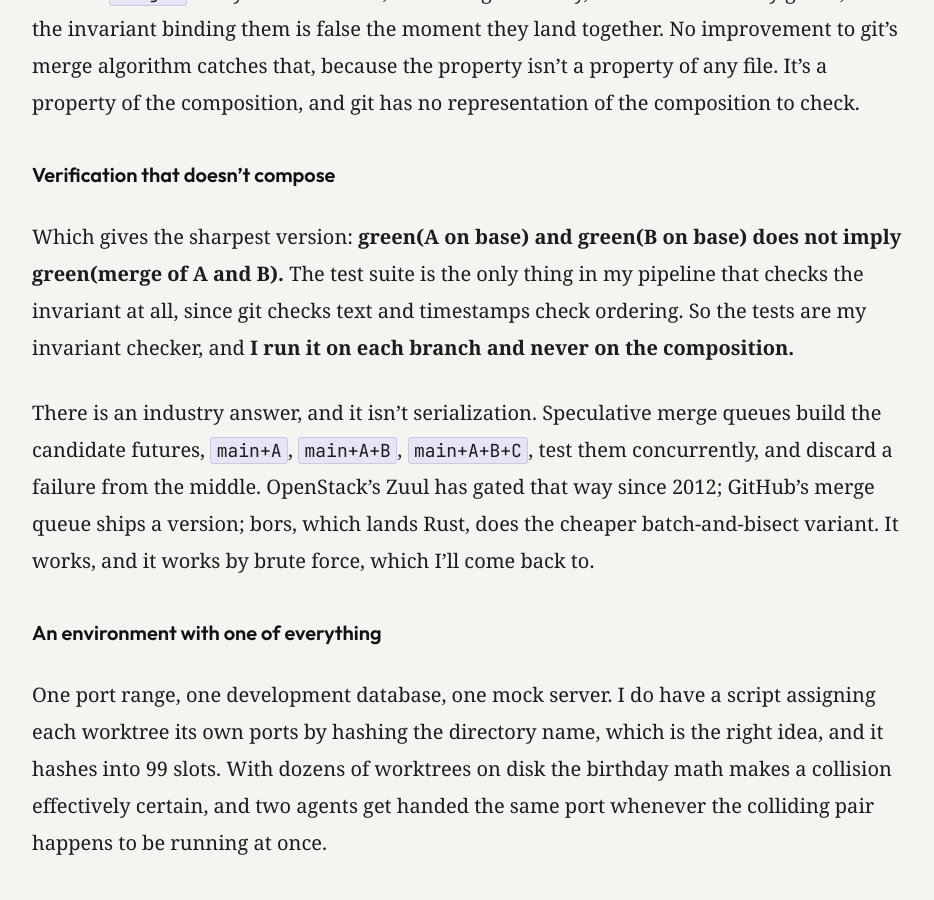
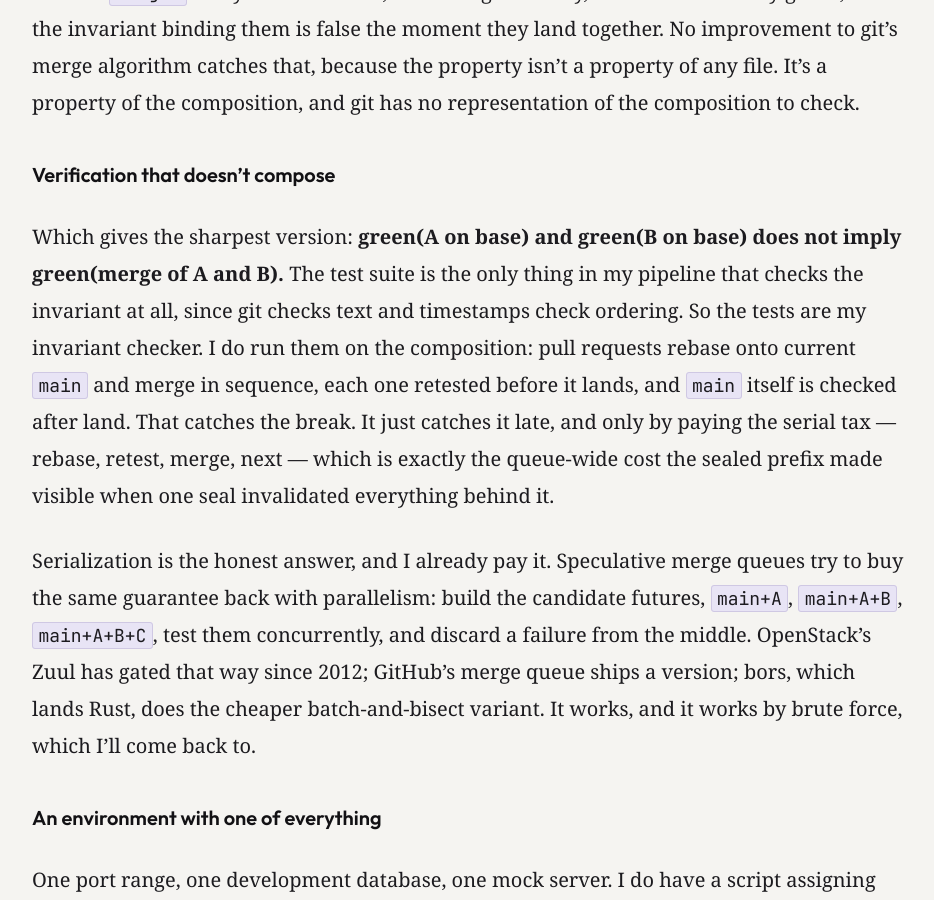
Before and after one commit to cmeiklejohn/cmeiklejohn.github.io, a Jekyll site: the page built from _posts/2026-07-26-one-writer.markdown, in a window 1280 px wide and 900 px high, scrolled down 6830 px. Shown: the whole window, without its empty margins (172-1106 px from the left). Built offline with Jekyll 4.4.1, drawn with Linux system fonts in a browser that asks for light colours; some web fonts are replaced; some of the changed text lies outside the part shown.

Commit message:
Correct composition-checking claim: detected late, not never
CI on main and sequential rebase-and-merge do catch invariant breaks; the cost is serial re-verification, which the sealed-prefix failure made painful. Align the nearby "nothing catches" and paired-complaint lines.

Co-authored-by: Christopher S. Meiklejohn <christopher.meiklejohn@gmail.com>

```diff
--- a/_posts/2026-07-26-one-writer.markdown
+++ b/_posts/2026-07-26-one-writer.markdown
@@ -91,9 +91,9 @@ Git detects conflicts over lines of text; my conflicts live in shared runtime st
 
 ### Verification that doesn't compose
 
-Which gives the sharpest version: **green(A on base) and green(B on base) does not imply green(merge of A and B).** The test suite is the only thing in my pipeline that checks the invariant at all, since git checks text and timestamps check ordering. So the tests are my invariant checker, and **I run it on each branch and never on the composition.**
+Which gives the sharpest version: **green(A on base) and green(B on base) does not imply green(merge of A and B).** The test suite is the only thing in my pipeline that checks the invariant at all, since git checks text and timestamps check ordering. So the tests are my invariant checker. I do run them on the composition: pull requests rebase onto current `main` and merge in sequence, each one retested before it lands, and `main` itself is checked after land. That catches the break. It just catches it late, and only by paying the serial tax — rebase, retest, merge, next — which is exactly the queue-wide cost the sealed prefix made visible when one seal invalidated everything behind it.
 
-There is an industry answer, and it isn't serialization. Speculative merge queues build the candidate futures, `main+A`, `main+A+B`, `main+A+B+C`, test them concurrently, and discard a failure from the middle. OpenStack's Zuul has gated that way since 2012; GitHub's merge queue ships a version; bors, which lands Rust, does the cheaper batch-and-bisect variant. It works, and it works by brute force, which I'll come back to.
+Serialization is the honest answer, and I already pay it. Speculative merge queues try to buy the same guarantee back with parallelism: build the candidate futures, `main+A`, `main+A+B`, `main+A+B+C`, test them concurrently, and discard a failure from the middle. OpenStack's Zuul has gated that way since 2012; GitHub's merge queue ships a version; bors, which lands Rust, does the cheaper batch-and-bisect variant. It works, and it works by brute force, which I'll come back to.
 
 ### An environment with one of everything
 
@@ -122,7 +122,7 @@ Look down that column and most of it is not the phenomenon this post is about. T
 
 The one that is irreducible is the sixth row: tests leaning on shared fixture state, which is green(A) and green(B) failing to imply green(A+B) wearing work clothes.
 
-It accounts for sixteen of the 361, tied with the seal for the smallest systemic bucket, and I want to put that number in front of you rather than let you find it by subtraction. Sixteen out of 361 is four percent. The thing this post is about is the *rarest* thing that happened that week. It is also the only one nothing catches short of building the composition and running the entire suite against it, which is precisely the expensive thing, and the only one where I can't tell you what an *affordable* fix would look like.
+It accounts for sixteen of the 361, tied with the seal for the smallest systemic bucket, and I want to put that number in front of you rather than let you find it by subtraction. Sixteen out of 361 is four percent. The thing this post is about is the *rarest* thing that happened that week. It is also the only one where catching it means building the composition and running the entire suite against it — which I do, serially, late — which is precisely the expensive thing, and the only one where I can't tell you what an *affordable* fix would look like.
 
 ## The Missing Primitive
 
```
